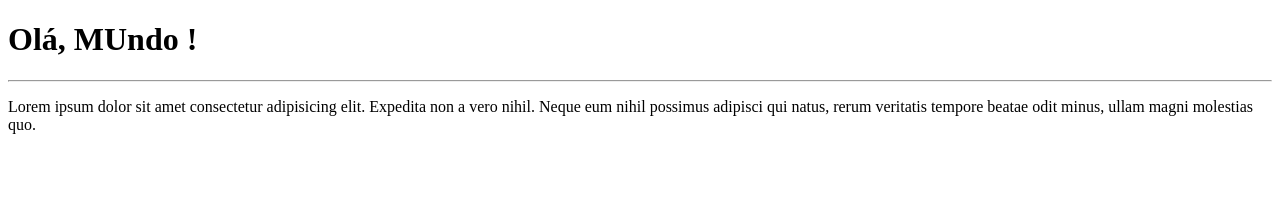
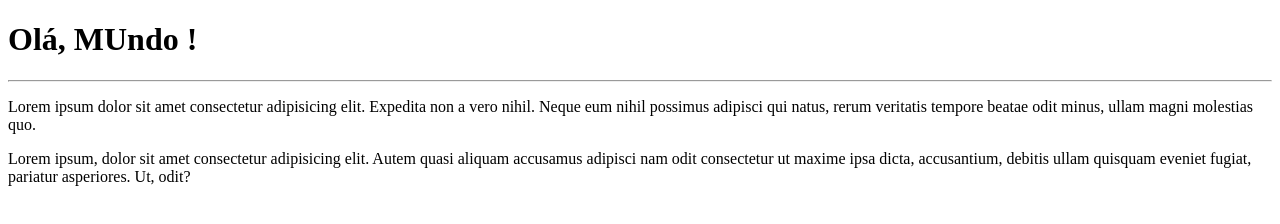
Before and after one commit to Jeff3003/Ola-Mundo, a plain HTML site: page SITE EXEMPLO/index.html in a window 1280 px wide. Drawn offline with Linux system fonts and the light colour scheme.

Commit message:
adicionei um parágrafo

```diff
--- a/SITE EXEMPLO/index.html
+++ b/SITE EXEMPLO/index.html
@@ -9,6 +9,7 @@
     <h1>Olá, MUndo !</h1>
     <hr>
     <p>Lorem ipsum dolor sit amet consectetur adipisicing elit. Expedita non a vero nihil. Neque eum nihil possimus adipisci qui natus, rerum veritatis tempore beatae odit minus, ullam magni molestias quo.</p>
+    <p>Lorem ipsum, dolor sit amet consectetur adipisicing elit. Autem quasi aliquam accusamus adipisci nam odit consectetur ut maxime ipsa dicta, accusantium, debitis ullam quisquam eveniet fugiat, pariatur asperiores. Ut, odit?</p>
 
 </body>
 </html>
```
